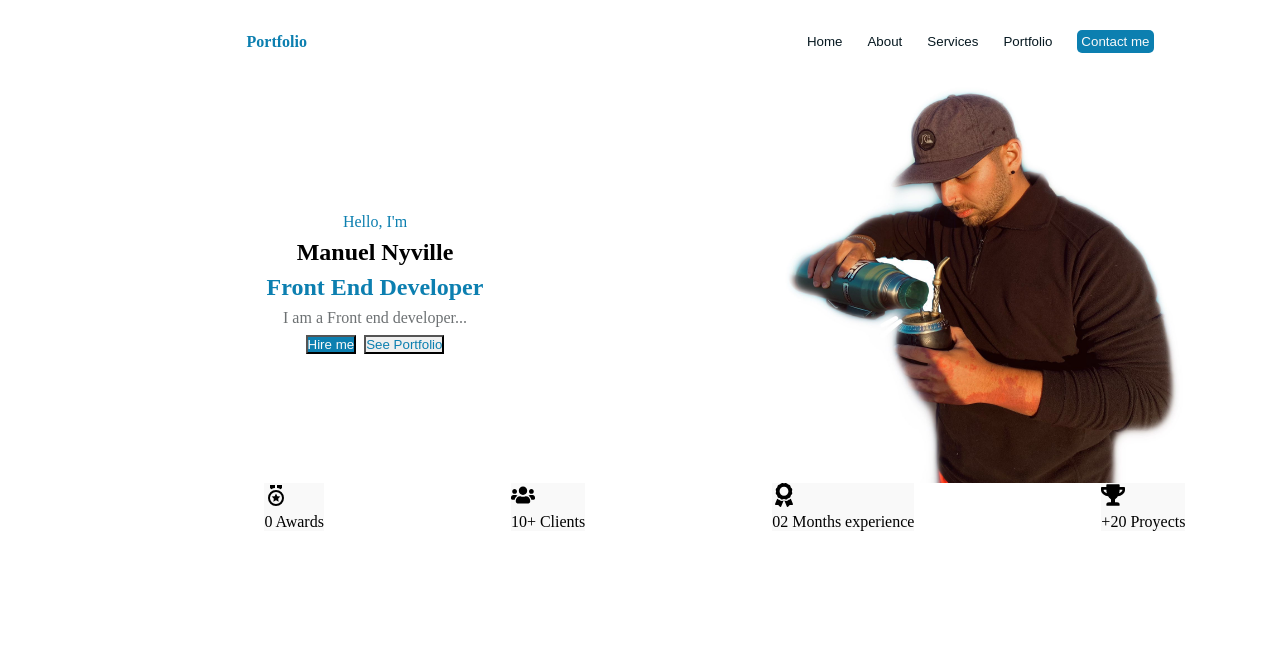
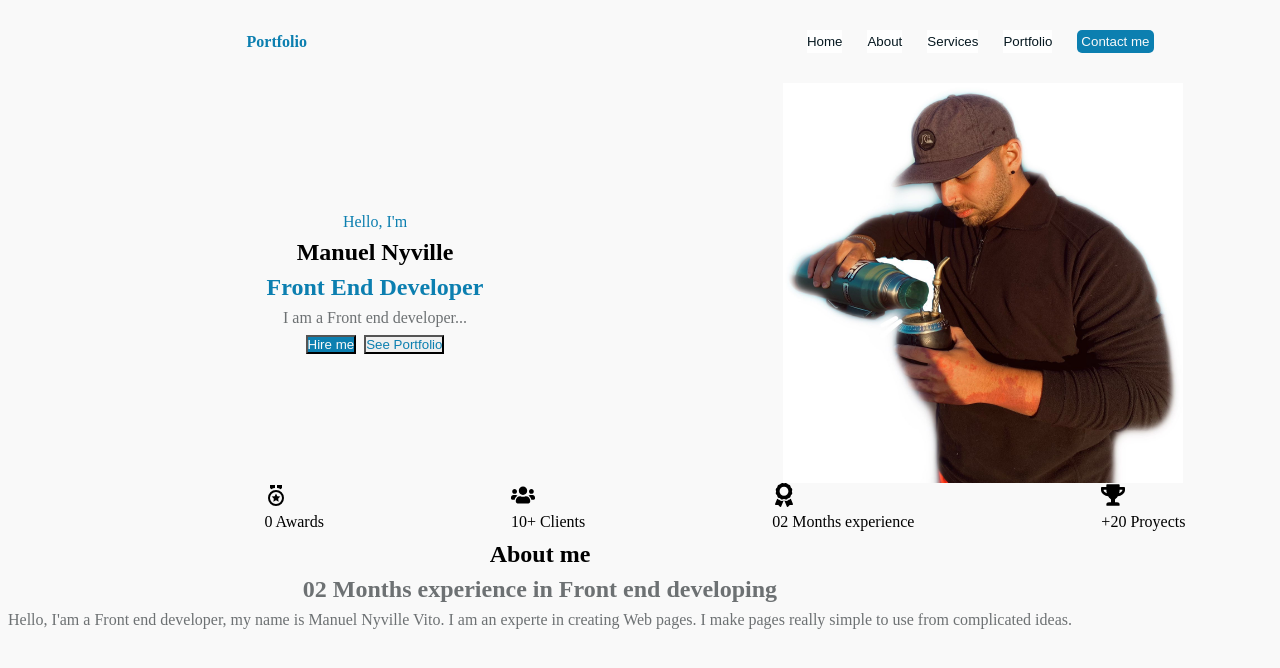
Before and after one commit to Manunyville/Portfolio-tp, a React (Create React App) app: page / in a window 1280 px wide. Shown: the top 668 px of the page. Built offline with nearby package versions, Linux system fonts and the light colour scheme; the HTML template or start-up script is replaced by a standard one.

Commit message:
componente about importado y pseudoestilizado

```diff
--- a/src/components/aboutme/aboutMe.css
+++ b/src/components/aboutme/aboutMe.css
@@ -0,0 +1,3 @@
+body{
+    background-color: '#F9F9F9';
+}
--- a/src/components/aboutme/aboutMe.jsx
+++ b/src/components/aboutme/aboutMe.jsx
@@ -1,13 +1,22 @@
 import './aboutMe.css'
 import React from 'react'
-import { Stack, HStack, VStack, Flex, Button, ButtonGroup, Text } from '@chakra-ui/react'
+import { Stack, HStack, VStack, Flex, Button, ButtonGroup, Text, Container, Heading } from '@chakra-ui/react'
 import { motion } from "framer-motion"
 
 const About = () =>{
 
     return(
         <>
-
+            <Container marginTop={10}>
+                <HStack>
+                    <img src="" alt="" />
+                    <VStack>
+                        <Heading>About me</Heading>
+                        <Heading fontSize='lg' color={'#6D7173'}> <strong>02 Months experience in Front end developing</strong></Heading>
+                        <Text color={'#6D7173'}>Hello, I'am a Front end developer, my name is Manuel Nyville Vito. I am an experte in creating Web pages. I make pages really simple to use from complicated ideas.</Text>
+                    </VStack>
+                </HStack>
+            </Container>
         </>
     )
 }
--- a/src/components/hero/hero.css
+++ b/src/components/hero/hero.css
@@ -5,3 +5,6 @@
 .divHero{
     width: 1450px;
 }
+body{
+    background-color: #F9F9F9
+}
```
Also changed, not shown: src/components/hero/hero.jsx (+5 -5 lines).
